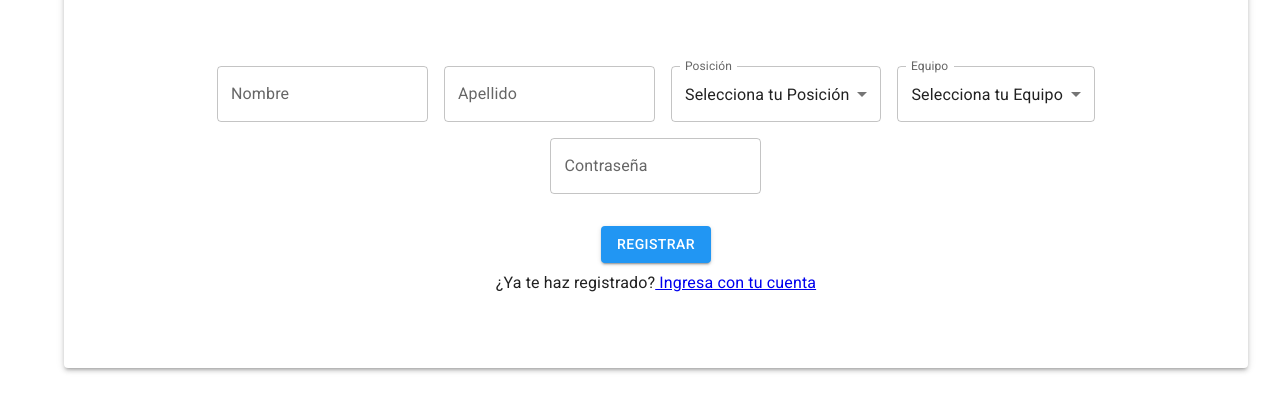
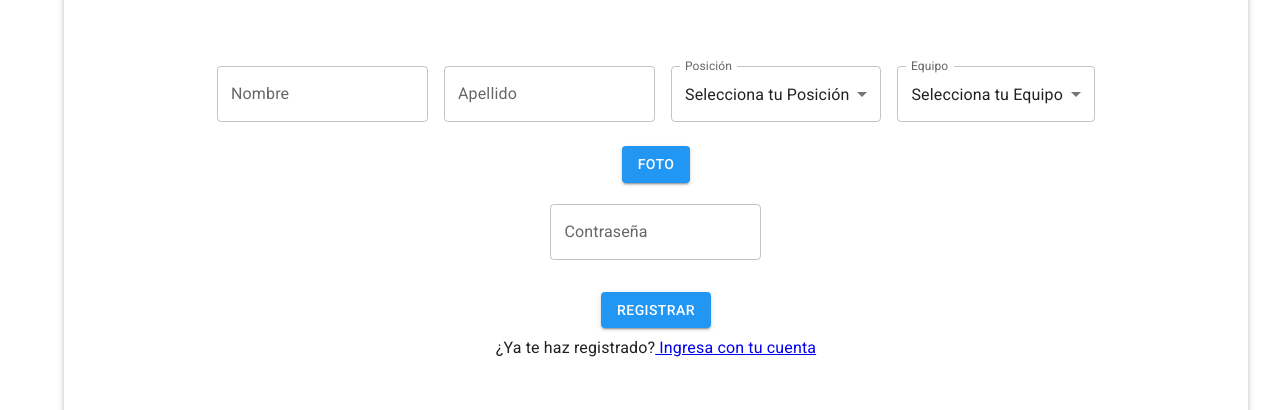
Before and after one commit to gabriel-arroyo/uzsports, a React (Vite) app: page /#/account/register in a window 1280 px wide. Shown: the part 340-750 px from the top of the page. Built offline with nearby package versions, Linux system fonts and the light colour scheme.

Commit message:
file field

```diff
--- a/src/components/form-fields/field.jsx
+++ b/src/components/form-fields/field.jsx
@@ -3,12 +3,17 @@ import TextField from "@mui/material/TextField";
 import PropTypes from "prop-types";
 
 const Field = (props) => {
+  const label = props.label ?? props.name;
   return (
     <TextField
       type={props.type ?? "text"}
-      error={props.errors[props.name] ? true : false}
-      label={props.label ?? props.name}
-      helperText={!props.errors[props.name] ? "" : "Favor de llenar este campo"}
+      error={props.errors && props.errors[props.name] ? true : false}
+      label={label}
+      helperText={
+        props.errors && !props.errors[props.name]
+          ? ""
+          : "Favor de llenar este campo"
+      }
       {...props.register(props.name, { required: props.required })}
     />
   );
@@ -20,7 +25,7 @@ Field.propTypes = {
   name: PropTypes.string.isRequired,
   label: PropTypes.string,
   register: PropTypes.func.isRequired,
-  errors: PropTypes.object.isRequired,
+  errors: PropTypes.object,
   required: PropTypes.bool,
   type: PropTypes.string,
 };
--- /dev/null
+++ b/src/components/form-fields/file-field.jsx
@@ -0,0 +1,39 @@
+import React from "react";
+import Button from "@mui/material/Button";
+import Typography from "@mui/material/Typography";
+import PropTypes from "prop-types";
+
+const FileField = (props) => {
+  const label = props.label ?? props.name;
+  return (
+    <>
+      <div
+        style={{ display: "flex", flexDirection: "column", marginBottom: 5 }}
+      >
+        <Button variant="contained" component="label" sx={{ mt: 2 }}>
+          {label}
+          <input
+            type="file"
+            accept="image/*"
+            {...props.register(props.name, { required: props.required })}
+            hidden
+          />
+        </Button>
+        <Typography mt={1} variant="body1">
+          {props.watch(props.name, "")[0]?.name}
+        </Typography>
+      </div>
+    </>
+  );
+};
+
+export default FileField;
+
+FileField.propTypes = {
+  name: PropTypes.string.isRequired,
+  label: PropTypes.string,
+  register: PropTypes.func.isRequired,
+  errors: PropTypes.object,
+  required: PropTypes.bool,
+  watch: PropTypes.func.isRequired,
+};
--- a/src/components/form-fields/select-field.jsx
+++ b/src/components/form-fields/select-field.jsx
@@ -35,7 +35,7 @@ SelectField.propTypes = {
   name: PropTypes.string.isRequired,
   label: PropTypes.string,
   register: PropTypes.func.isRequired,
-  errors: PropTypes.object.isRequired,
+  errors: PropTypes.object,
   watch: PropTypes.func.isRequired,
   required: PropTypes.bool,
   options: PropTypes.array.isRequired,
--- a/src/components/form-paper/form-paper.jsx
+++ b/src/components/form-paper/form-paper.jsx
@@ -32,7 +32,7 @@ const FormPaper = (props) => {
           justifyContent: "center",
           alignItems: "center",
           "& .MuiTextField-root": { m: 1 },
-          "& .MuiButton-root": {
+          "& .MuiButton-root[type=submit]": {
             maxWidth: "250px",
             mt: 3,
           },
--- a/src/pages/register/register.jsx
+++ b/src/pages/register/register.jsx
@@ -6,6 +6,7 @@ import Typography from "@mui/material/Typography";
 import { Link } from "react-router-dom";
 import Field from "../../components/form-fields/field";
 import SelectField from "../../components/form-fields/select-field";
+import FileField from "../../components/form-fields/file-field";
 
 const RegisterPlayer = () => {
   const {
@@ -81,6 +82,29 @@ const RegisterPlayer = () => {
           />
         </div>
         <div>
+          <FileField
+            name={"photoUrl"}
+            label={"Foto"}
+            watch={watch}
+            register={register}
+            errors={errors}
+          />
+          {/* <Button variant="contained" component="label">
+            Foto
+            <input
+              type="file"
+              accept="image/*"
+              {...register("photoUrl")}
+              hidden
+            />
+          </Button> */}
+        </div>
+        <div>
+          {/* <Typography mt={1} variant="body1">
+            {watchPhoto[0].name}
+          </Typography> */}
+        </div>
+        <div>
           <Field
             name={"password"}
             label={"Contraseña"}
```
